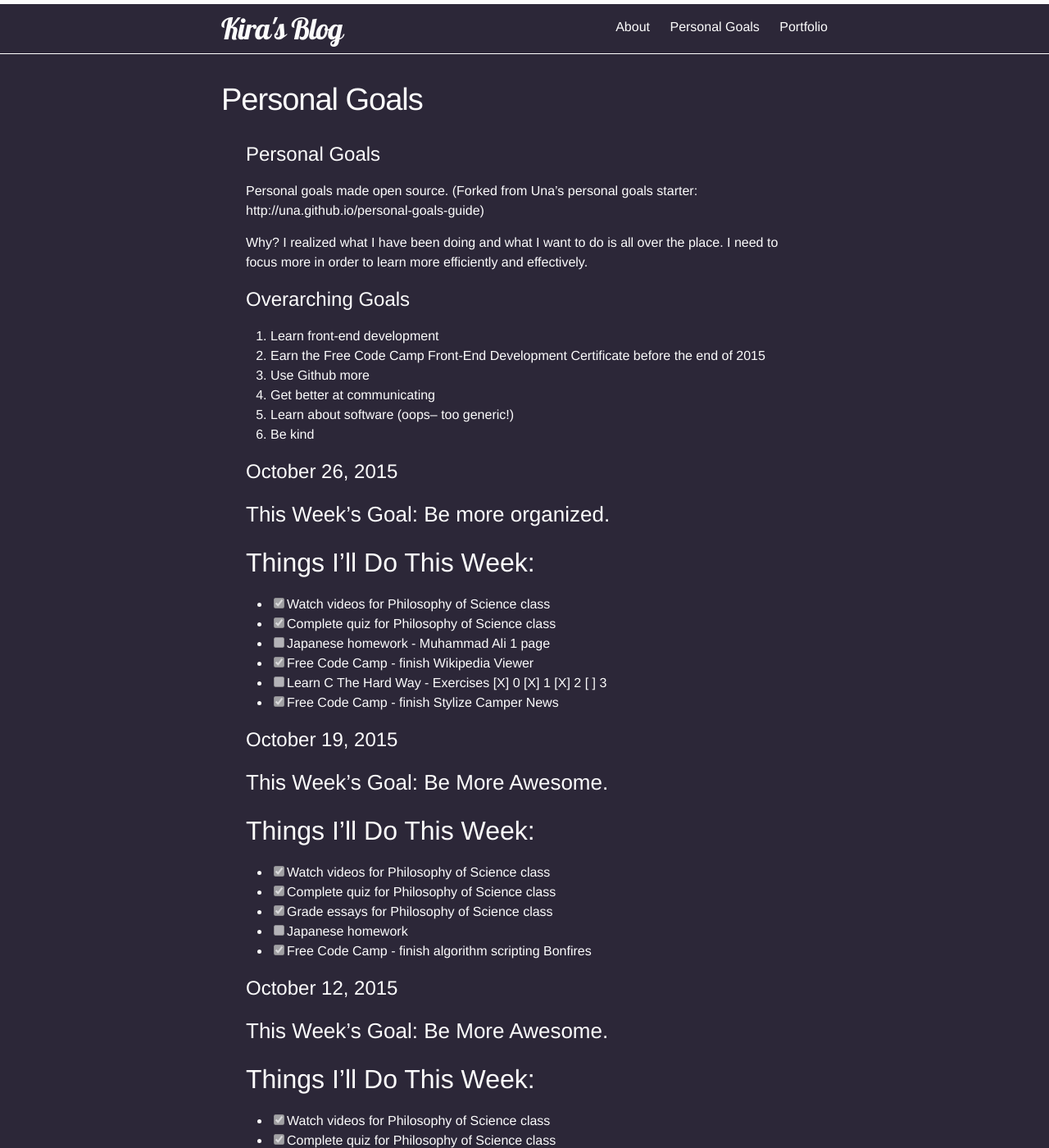
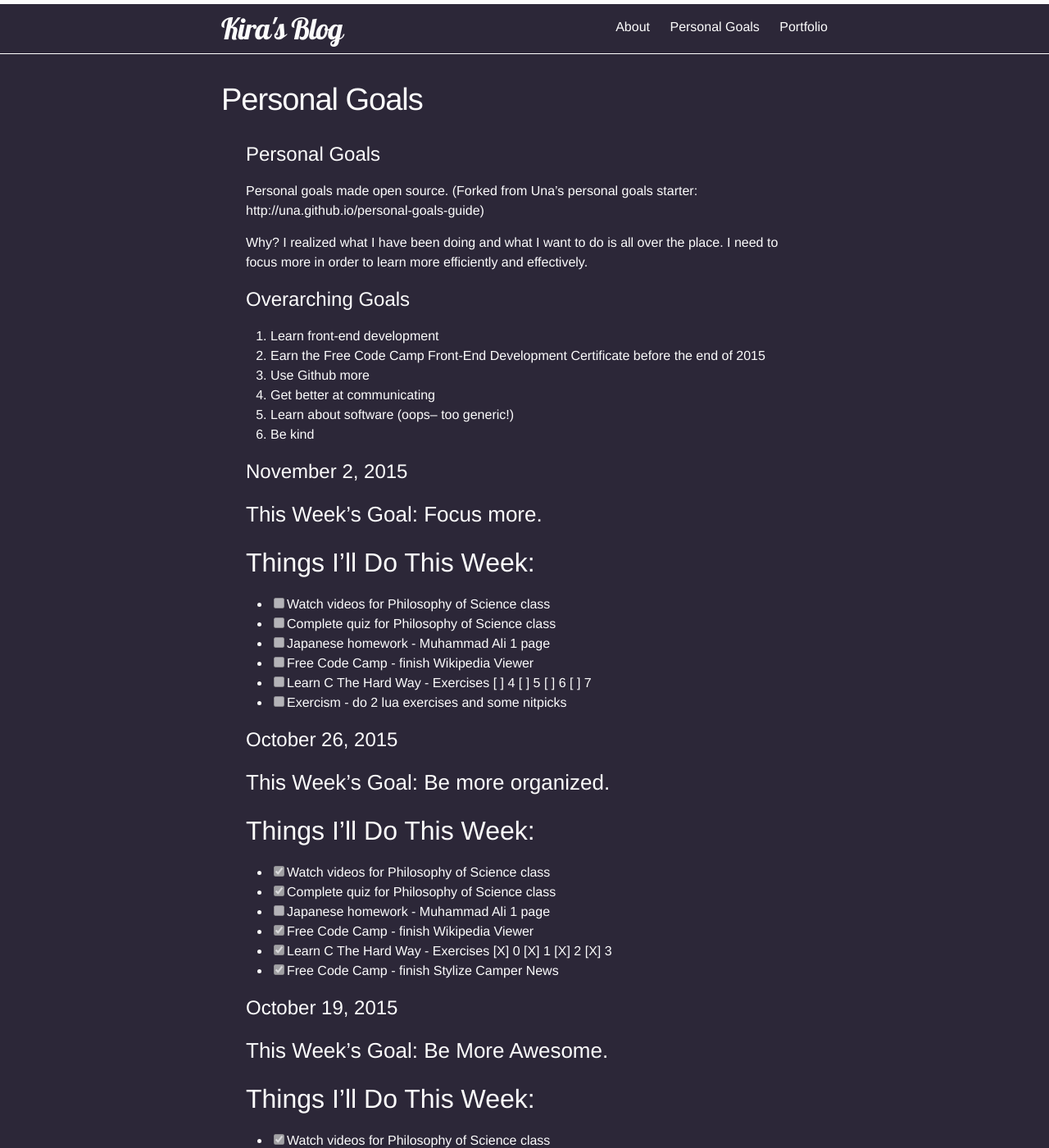
Before and after one commit to kirakirakira/blog, a Jekyll site: the page built from personal-goals.md, in a window 1280 px wide and 1400 px high. Shown: the whole window at 82% size. Built offline with Jekyll 4.4.1, drawn with Linux system fonts in a browser that asks for light colours; Markdown is read by kramdown in place of the engine named in the settings.

Commit message:
Update personal-goals.md
Adding 11/2/15

```diff
--- a/personal-goals.md
+++ b/personal-goals.md
@@ -19,6 +19,18 @@ Why? I realized what I have been doing and what I want to do is all over the pla
 5. Learn about software (oops-- too generic!)
 6. Be kind
 
+# November 2, 2015
+
+### This Week's Goal: Focus more.
+
+## Things I'll Do This Week:
+- [ ] Watch videos for Philosophy of Science class
+- [ ] Complete quiz for Philosophy of Science class
+- [ ] Japanese homework - Muhammad Ali 1 page
+- [ ] Free Code Camp - finish Wikipedia Viewer
+- [ ] Learn C The Hard Way - Exercises [ ] 4 [ ] 5 [ ] 6 [ ] 7
+- [ ] Exercism - do 2 lua exercises and some nitpicks
+
 # October 26, 2015
 
 ### This Week's Goal: Be more organized.
@@ -28,7 +40,7 @@ Why? I realized what I have been doing and what I want to do is all over the pla
 - [X] Complete quiz for Philosophy of Science class
 - [ ] Japanese homework - Muhammad Ali 1 page
 - [X] Free Code Camp - finish Wikipedia Viewer
-- [ ] Learn C The Hard Way - Exercises [X] 0 [X] 1 [X] 2 [ ] 3
+- [X] Learn C The Hard Way - Exercises [X] 0 [X] 1 [X] 2 [X] 3
 - [X] Free Code Camp - finish Stylize Camper News
 
 # October 19, 2015
```
